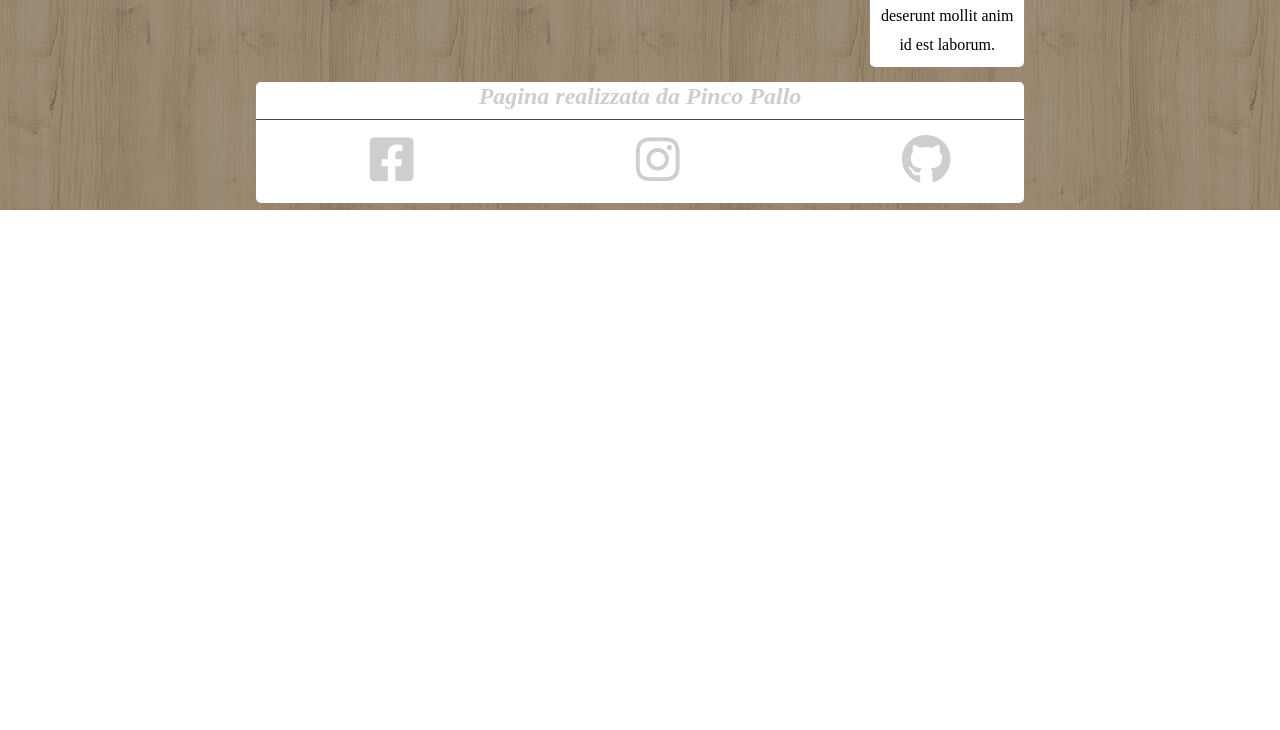
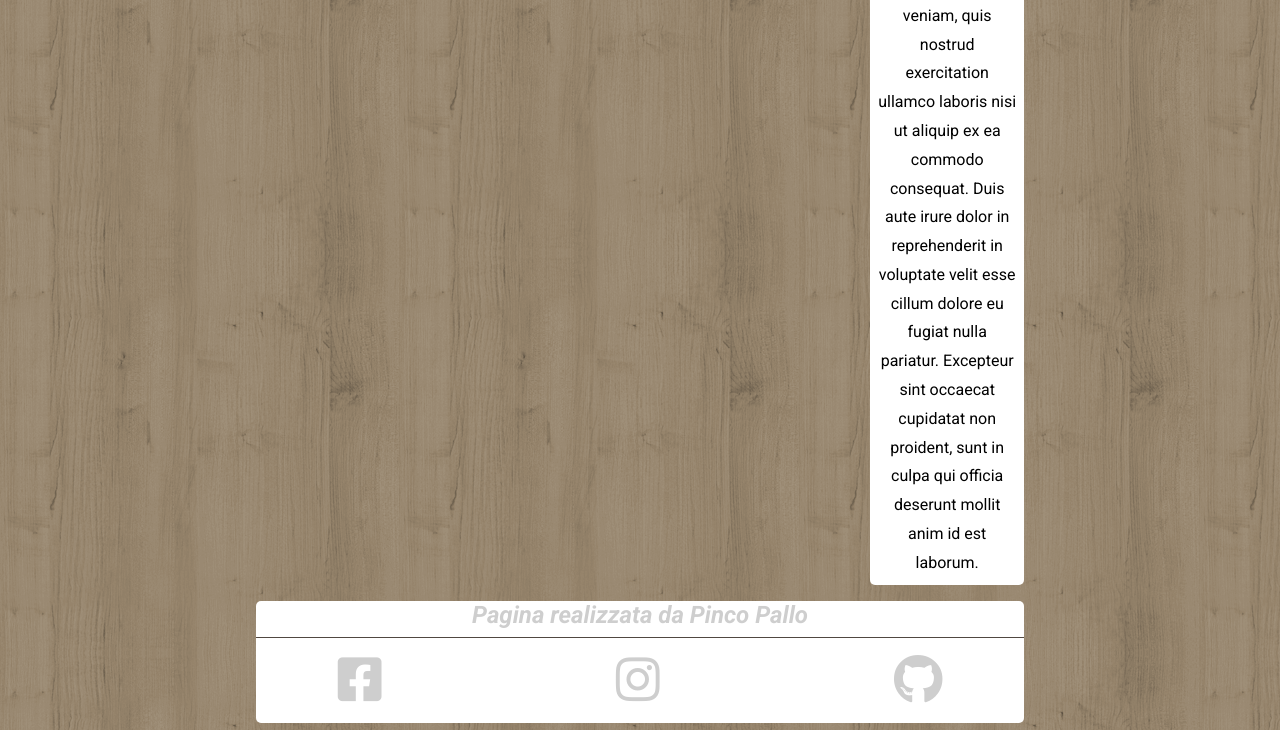
Before and after one commit to erjonlusha/htmlcss-wp, a plain HTML site: page index.html in a window 1280 px wide. Shown: the part 2547-3277 px from the top of the page. Before the commit the page ends 2757 px from the top, so only its background shows below. Drawn offline with Linux system fonts and the light colour scheme.

Commit message:
Cambiato il font

```diff
--- a/assets/css/style.css
+++ b/assets/css/style.css
@@ -5,6 +5,7 @@
 
 body {
   width: 60vw;
+  font-family: 'Roboto', sans-serif;
   background: url("../img/natural-default-pattern.png");
   margin: auto;
   text-align: center;
@@ -209,6 +210,10 @@ footer>.card-un>h2 {
   background-color: white;
 }
 
+footer>div>div>ul {
+  padding: 0;
+}
+
 footer>div>div>ul>li {
   display: inline-block;
 }
--- a/index.html
+++ b/index.html
@@ -7,6 +7,7 @@
   <link rel="stylesheet" href="Assets/css/style.css">
   <link rel="shortcut icon" href="Assets/img/favicon.ico">
   <link rel="stylesheet" href="https://cdnjs.cloudflare.com/ajax/libs/font-awesome/5.15.1/css/all.min.css" integrity="sha512-+4zCK9k+qNFUR5X+cKL9EIR+ZOhtIloNl9GIKS57V1MyNsYpYcUrUeQc9vNfzsWfV28IaLL3i96P9sdNyeRssA==" crossorigin="anonymous" />
+  <link href="https://fonts.googleapis.com/css2?family=Roboto:ital,wght@0,100;0,300;0,400;0,500;0,700;0,900;1,100;1,300;1,400;1,500;1,700;1,900&display=swap" rel="stylesheet">
 </head>
 
 <body>
```
